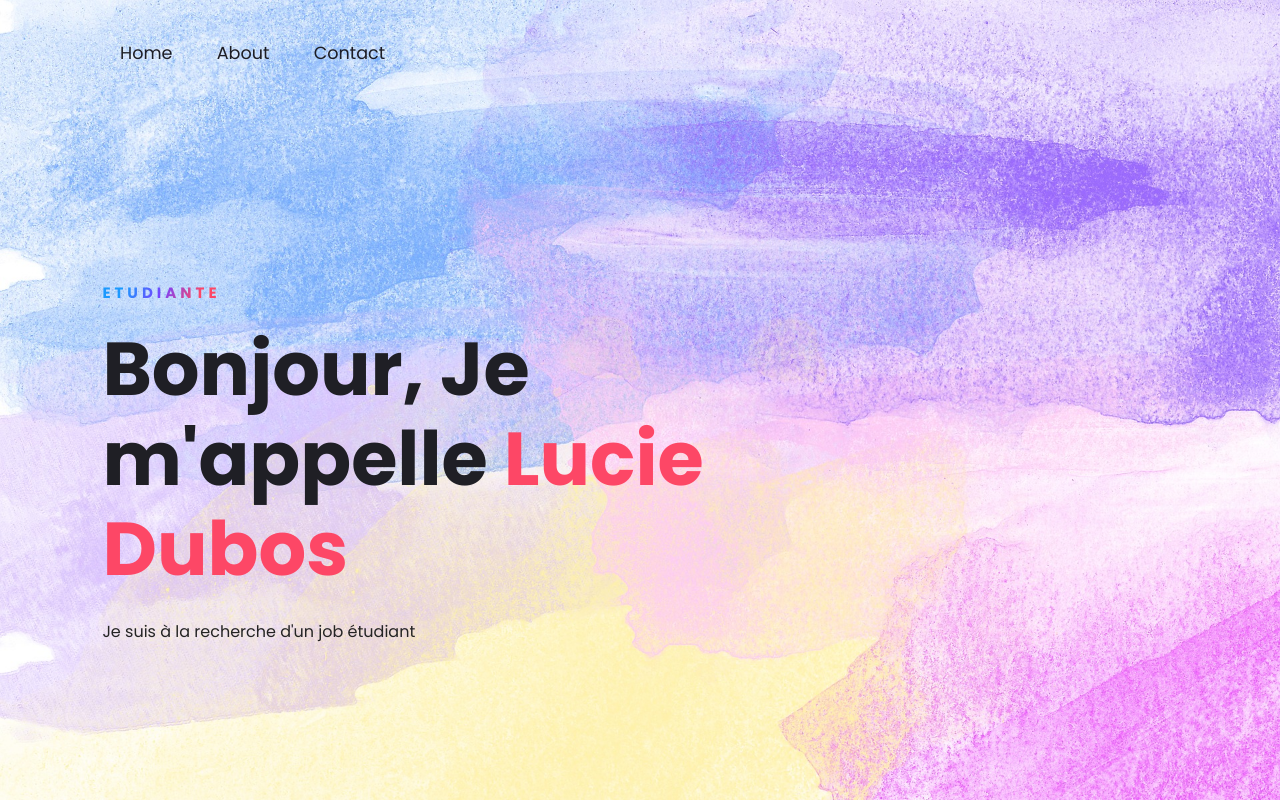
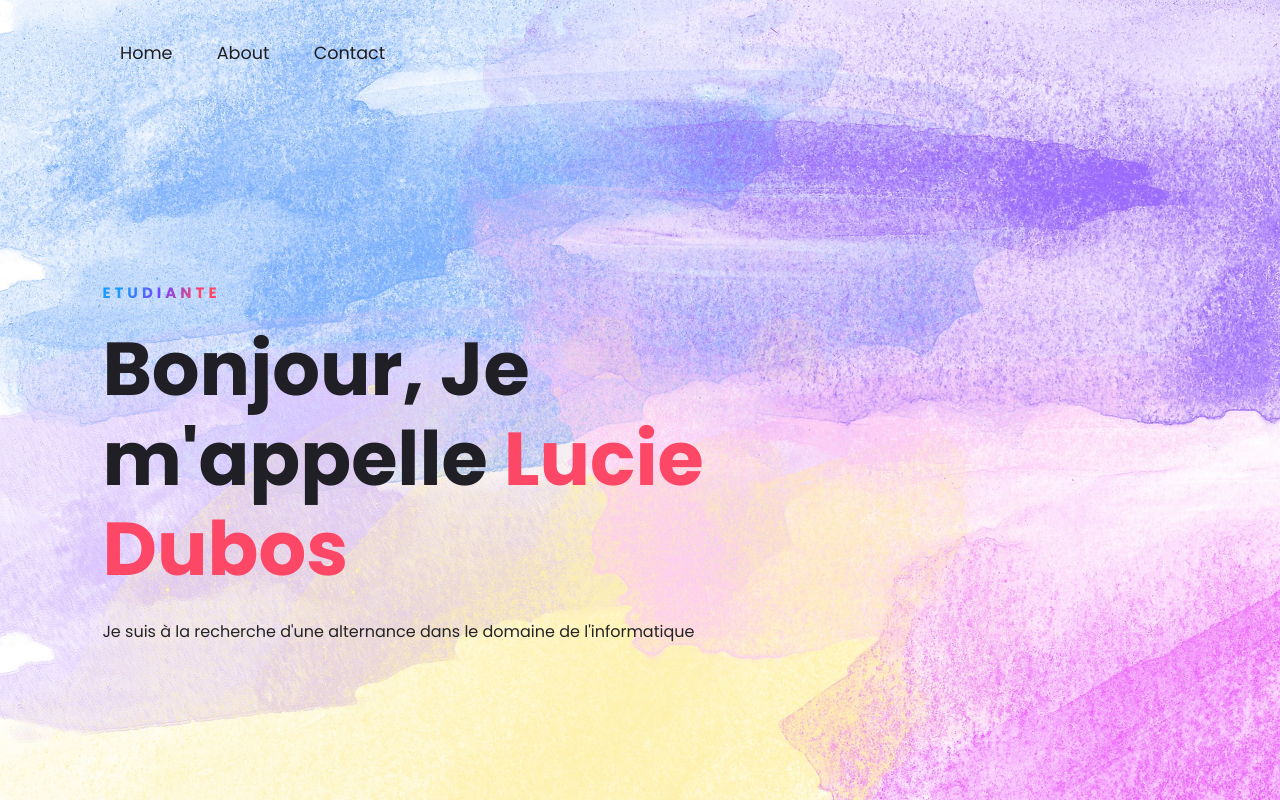
Before and after one commit to DubosLucie/mon-cv, a plain HTML site: page index.html in a window 1280 px wide. Drawn offline with Linux system fonts and the light colour scheme.

Commit message:
Modification du contenu dans la page d'accueil

```diff
--- a/index.html
+++ b/index.html
@@ -20,7 +20,7 @@
         <div class="content">
             <span class="title">Etudiante</span>
             <h1>Bonjour, Je m'appelle <span>Lucie Dubos</span></h1>
-            <p>Je suis à la recherche d'un job étudiant</p>
+            <p>Je suis à la recherche d'une alternance dans le domaine de l'informatique</p>
             <!----<a href="#" class="btn">Download CV</a>----->
         </div>
     </div>
```
